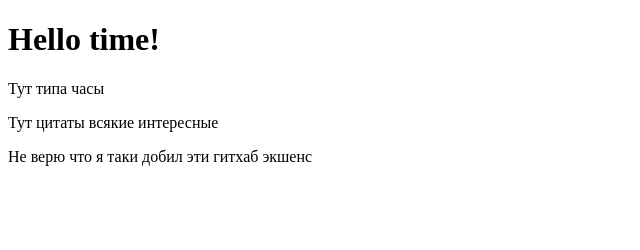
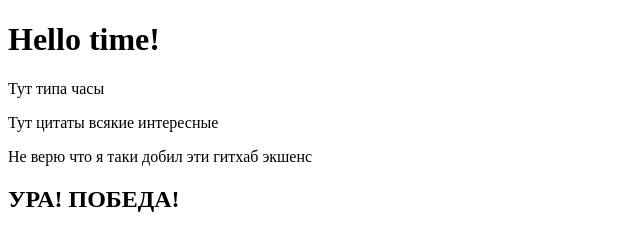
Before and after one commit to Erreal/test-for-env, a website: page public/index.html in a window 1280 px wide. Shown: the whole page, without its empty margins (0-640 px from the left). Drawn offline with Linux system fonts and the light colour scheme.

Commit message:
Finished deployment

```diff
--- a/public/index.html
+++ b/public/index.html
@@ -10,5 +10,6 @@
     <p>Тут типа часы</p>
     <p>Тут цитаты всякие интересные</p>
     <p>Не верю что я таки добил эти гитхаб экшенс</p>
+    <h2>УРА! ПОБЕДА!</h2>
 </body>
 </html>
```
Also changed, not shown: .github/workflows/deploy.yml.
